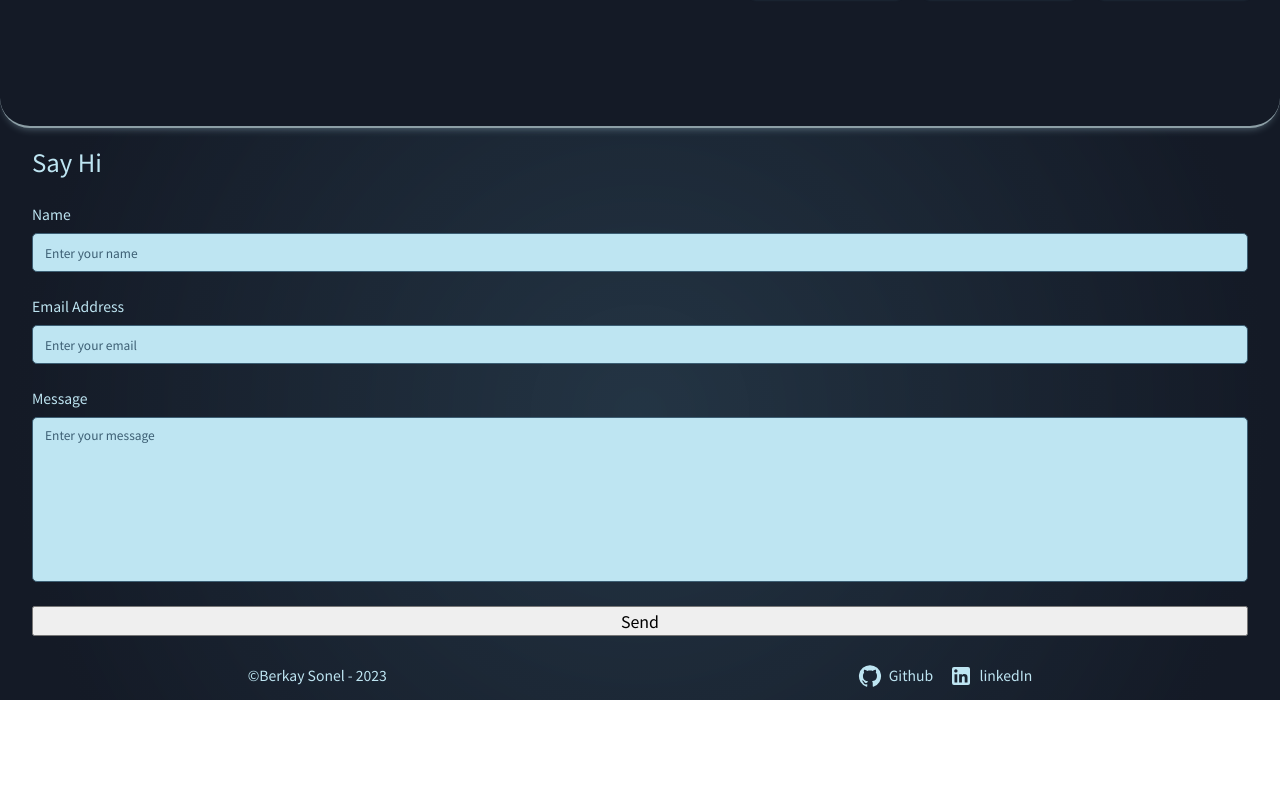
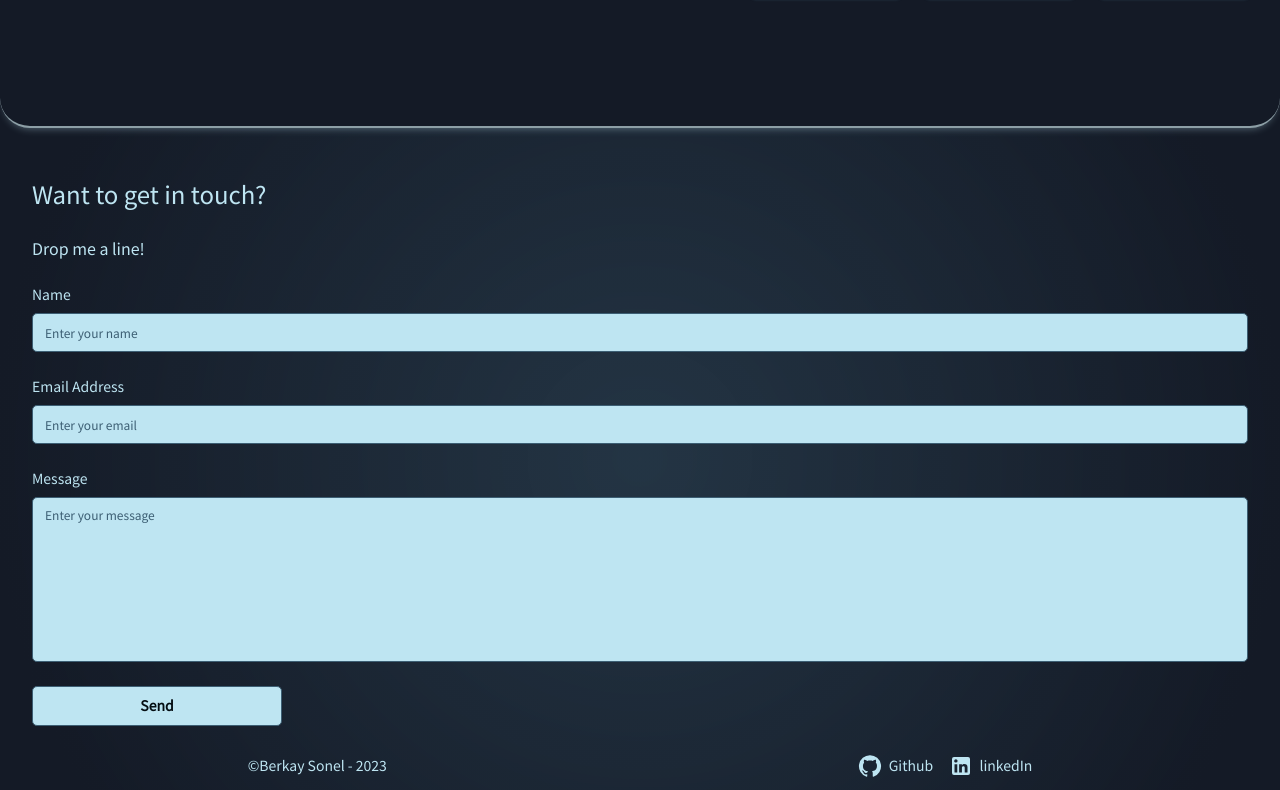
Before and after one commit to berkaysson/berkaysson-portfolio-site, a React (Create React App) app: page / in a window 1280 px wide. Shown: the part 2985-3775 px from the top of the page. Before the commit the page ends 3685 px from the top, so only its background shows below. Built offline with nearby package versions, Linux system fonts and the light colour scheme.

Commit message:
Add ContactFormSubmitButton and some Contact.js styles

```diff
--- a/src/Components/Sections/Contact.js
+++ b/src/Components/Sections/Contact.js
@@ -1,6 +1,7 @@
 import { styled } from "styled-components";
 import emailjs from "emailjs-com";
 import { useRef, useState } from "react";
+import { motion } from "framer-motion";
 
 const ContactWrapper = styled.div`
   display: flex;
@@ -11,6 +12,7 @@ const ContactWrapper = styled.div`
 
   h1 {
     font-size: ${({ theme }) => theme.sizes.lg};
+    margin-top: 2rem;
   }
 
   @media (max-width: 1000px) {
@@ -39,10 +41,10 @@ const ContactFormWrapper = styled.form`
       background-color: ${({ theme }) => theme.colors.lightest};
       color: ${({ theme }) => theme.colors.black};
 
-    &::placeholder{
-      color: ${({ theme }) => theme.colors.medium};
-      font-size: 12px;
-    }
+      &::placeholder {
+        color: ${({ theme }) => theme.colors.medium};
+        font-size: 12px;
+      }
     }
 
     textarea {
@@ -54,9 +56,38 @@ const ContactFormWrapper = styled.form`
   }
 `;
 
+const ContactFormSubmitButton = styled.button`
+  width: 250px;
+  height: 40px;
+  border: 1px solid ${({ theme }) => theme.colors.medium};
+  border-radius: ${({ theme }) => theme.borders.roundedSl};
+  display: flex;
+  align-items: center;
+  justify-content: center;
+  cursor: pointer;
+  background-color: ${({ theme }) => theme.colors.lightest};
+  color: ${({ theme }) => theme.colors.black};
+  font-weight: bold;
+  position: relative;
+  overflow: hidden;
+  font-size: 14px;
+
+  span {
+    position: absolute;
+    color: ${({ theme }) => theme.colors.lightest};
+    background-color: ${({ theme }) => theme.colors.dark};
+    height: 70px;
+    width: 320px;
+    display: flex;
+    align-items: center;
+    justify-content: center;
+  }
+`;
+
 const Contact = () => {
   const form = useRef();
   const [isSubmitting, setIsSubmitting] = useState(false);
+  const [emailTextSpanY, setEmailTextSpanY] = useState(-70);
 
   const sendEmailForm = (event) => {
     event.preventDefault();
@@ -81,7 +112,8 @@ const Contact = () => {
 
   return (
     <ContactWrapper>
-      <h1>Say Hi</h1>
+      <h1>Want to get in touch?</h1>
+      <h2>Drop me a line!</h2>
       <ContactFormWrapper id="contact" ref={form} onSubmit={sendEmailForm}>
         <label htmlFor="from_name">
           Name
@@ -118,9 +150,22 @@ const Contact = () => {
             rows={7}
           />
         </label>
-        <button type="submit" disabled={isSubmitting}>
-          {isSubmitting ? "Sending..." : "Send"}
-        </button>
+        <ContactFormSubmitButton
+          type="submit"
+          disabled={isSubmitting}
+          onMouseEnter={() => setEmailTextSpanY(0)}
+          onMouseLeave={() => setEmailTextSpanY(-60)}
+        >
+          {!isSubmitting ? "Send" : "Sending..."}
+          <motion.span
+            transition={{ ease: "backInOut" }}
+            animate={{
+              y: emailTextSpanY,
+            }}
+          >
+            {!isSubmitting ? "Send to berkaysonel85@gmail.com" : "Sending..."}
+          </motion.span>
+        </ContactFormSubmitButton>
       </ContactFormWrapper>
     </ContactWrapper>
   );
```
